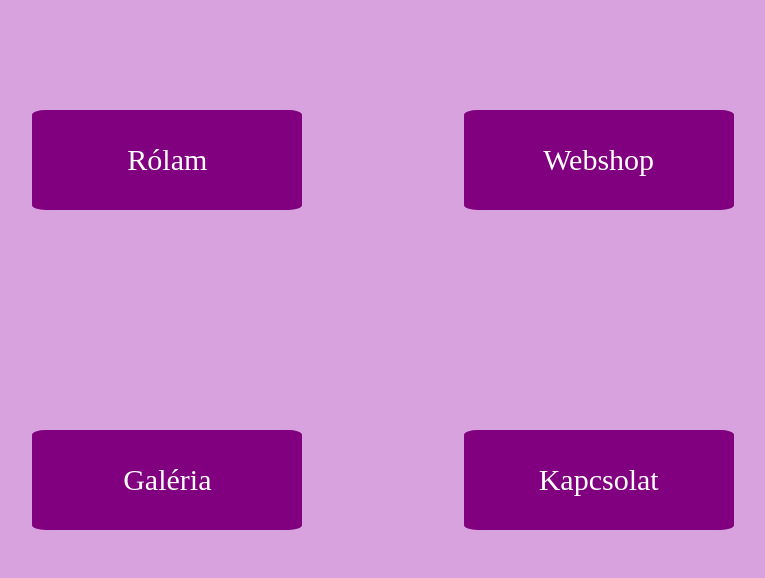
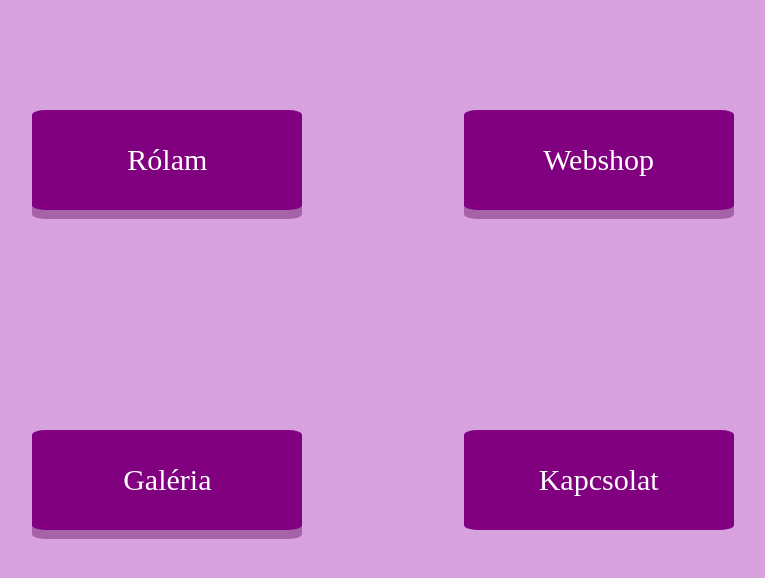
Before and after one commit to pszprogi/vorosedua, a PHP site: page / in a window 1280 px wide. Shown: the top 578 px of the page, without its empty margins (257-1022 px from the left). Run offline with PHP 8.4, Linux system fonts and the light colour scheme.

Commit message:
Mostmár a galéria is css-es.

```diff
--- a/index.php
+++ b/index.php
@@ -1,7 +1,8 @@
-<html>
+<html lang="en">
 <head>
-<meta charset="UTF-8">
-<link rel="stylesheet" type="text/css" href="webpage/css/stylesheet_index.css" />
+   <meta charset="UTF-8">
+   <title>Édua boltja</title>
+   <link rel="stylesheet" type="text/css" href="webpage/css/stylesheet_index.css" />
 </head>
 
 <body style="body">
@@ -10,19 +11,20 @@
 
 
  <div class="flex-elem row">
-    <div><a href="webpage/grafikus.munkak.rajzok.html" class="cell">Rólam</a></div>
+    <div><a href="webpage/grafikus.munkak.rajzok.html" class="button">Rólam</a></div>
 
-    <div><a href="presta/index.php" class="cell">Webshop</a></div>
+    <div><a href="presta/index.php" class="button">Webshop</a></div>
  </div>
 
 
  <div class="flex-elem row">
-    <div ><a href="webpage/gallery.php" class="cell">Galéria</a></div>
+    <div ><a href="webpage/gallery.php" class="button">Galéria</a></div>
 
-    <div ><a href="webpage/vendegkonyv.html" class="cell">Kapcsolat</a></div>
+    <div ><a href="webpage/vendegkonyv.html" class="button2">Kapcsolat</a></div>
 
  </div>
 
  </div>
 
+</body>
  </html>
--- a/webpage/css/stylesheet_index.css
+++ b/webpage/css/stylesheet_index.css
@@ -27,13 +27,40 @@
             }
 
 
-           .cell{
-                display: block;
+           .button{
+                display: inline-block;
                 position: relative;
+
                 width: 270px;
                 height: 100px;
                 border-radius: 5%;
-                position: center;
+                box-shadow: 0 9px rgb(167, 99, 167);
+                background-color: purple;
+                margin: 0;
+
+                color: white;
+                font-size: 30px;
+                text-decoration: none;
+                text-align: center;
+                line-height: 100px;
+
+            }
+
+            .button:hover {background-color: purple}
+
+            .button:active {
+            background-color: rgb(196, 40, 196);
+            box-shadow: 0 2px #666;
+            transform: translateY(4px);
+            }
+
+            .button2{
+                display: inline-block;
+                position: relative;
+
+                width: 270px;
+                height: 100px;
+                border-radius: 5%;
 
                 background-color: purple;
                 margin: 0;
@@ -45,3 +72,13 @@
                 line-height: 100px;
 
             }
+
+            .button2:hover {
+                box-shadow: 0 12px 16px 0 rgba(0,0,0,0.24), 0 17px 50px 0 rgba(0,0,0,0.19);
+            }
+
+            .button2:active {
+                background-color: rgb(196, 40, 196);
+                /* box-shadow: 0 5px #666; */
+                transform: translateY(4px);
+            }
--- a/webpage/products.php
+++ b/webpage/products.php
@@ -4,6 +4,7 @@
 <head>
     <meta charset="UTF-8">
     <meta name="viewport" content="width=device-width, initial-scale=1.0">
+    <link rel="stylesheet" type="text/css" href="webpage/css/stylesheet_index.css" />
     <title>Document</title>
 </head>
 
@@ -15,14 +16,14 @@ include 'gitignore/mysql/mysql.php';
 include 'get_pics_and_datas.php';
 
 
-$page_id = $_GET['id'];
+$page_id = $_GET['id'];  //az  oldal azonosítója
 
 
 $mysql_select_product_details = "`azonosito`, `tipus`, `nev`, `leiras`, `tipusazonosito`";
 $mysql_from_product_details = "`termekek`";
 
 $mysql_product_details = datas_from_mysql_without_multiple ($mysql_server_name, $mysql_user_name, $mysql_password, $mysql_database_name, $mysql_select_product_details, $mysql_from_product_details);
-
+//mert erre csak egyszer van szükségem
 
 $mysql_select_product_types = "`tipusazonosito_szam`, `tipus`";
 $mysql_from_product_types = "`tipusazonosito`";
```
Also changed, not shown: webpage/gallery.php (+14 -28 lines), webpage/get_pics_and_datas.php (+0 -11 lines), webpage/img/22.jpg (added), webpage/img/23.jpg (added), webpage/img/24.jpg (added), webpage/img/25.jpg (added), webpage/img/26.jpg (added), webpage/img/27.jpg (added), webpage/img/28.jpg (added), webpage/img/29.jpg (added), webpage/img/30.jpg (added), webpage/img/31.jpg (added).
